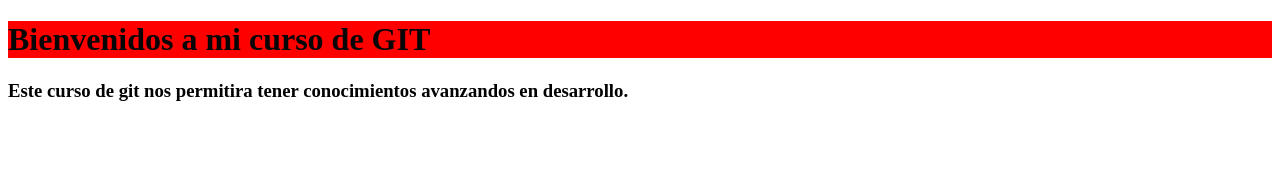
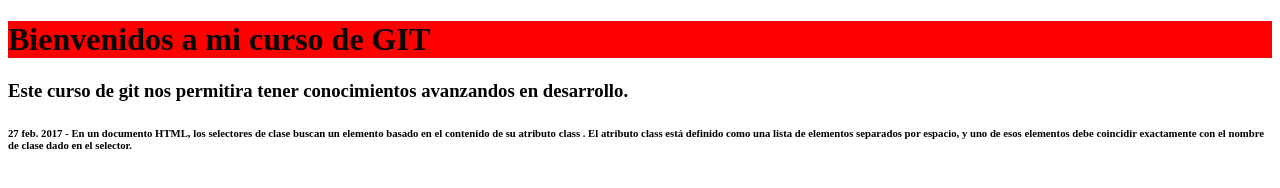
Before and after one commit to Eduardo0012/codigoFacilito, a plain HTML site: page index.html in a window 1280 px wide. Drawn offline with Linux system fonts and the light colour scheme.

Commit message:
descripcion

```diff
--- a/index.html
+++ b/index.html
@@ -14,5 +14,8 @@
    <h3>
    	Este curso de git nos permitira tener conocimientos avanzandos en desarrollo.
    </h3>
+   <h6>
+   	27 feb. 2017 - En un documento HTML, los selectores de clase buscan un elemento basado en el contenido de su atributo class . El atributo class está definido como una lista de elementos separados por espacio, y uno de esos elementos debe coincidir exactamente con el nombre de clase dado en el selector.
+   </h6>
 </body>
 </html>
```
